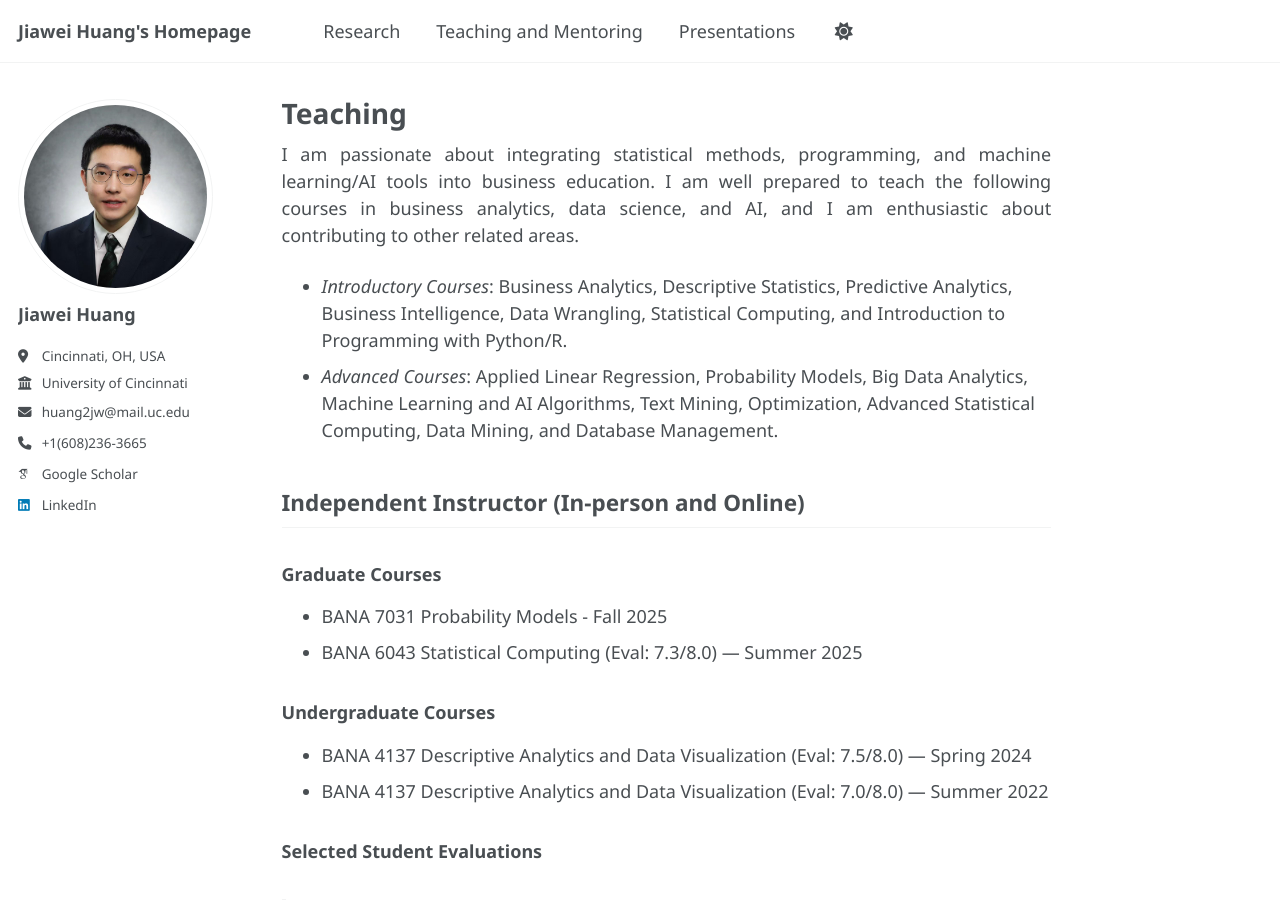
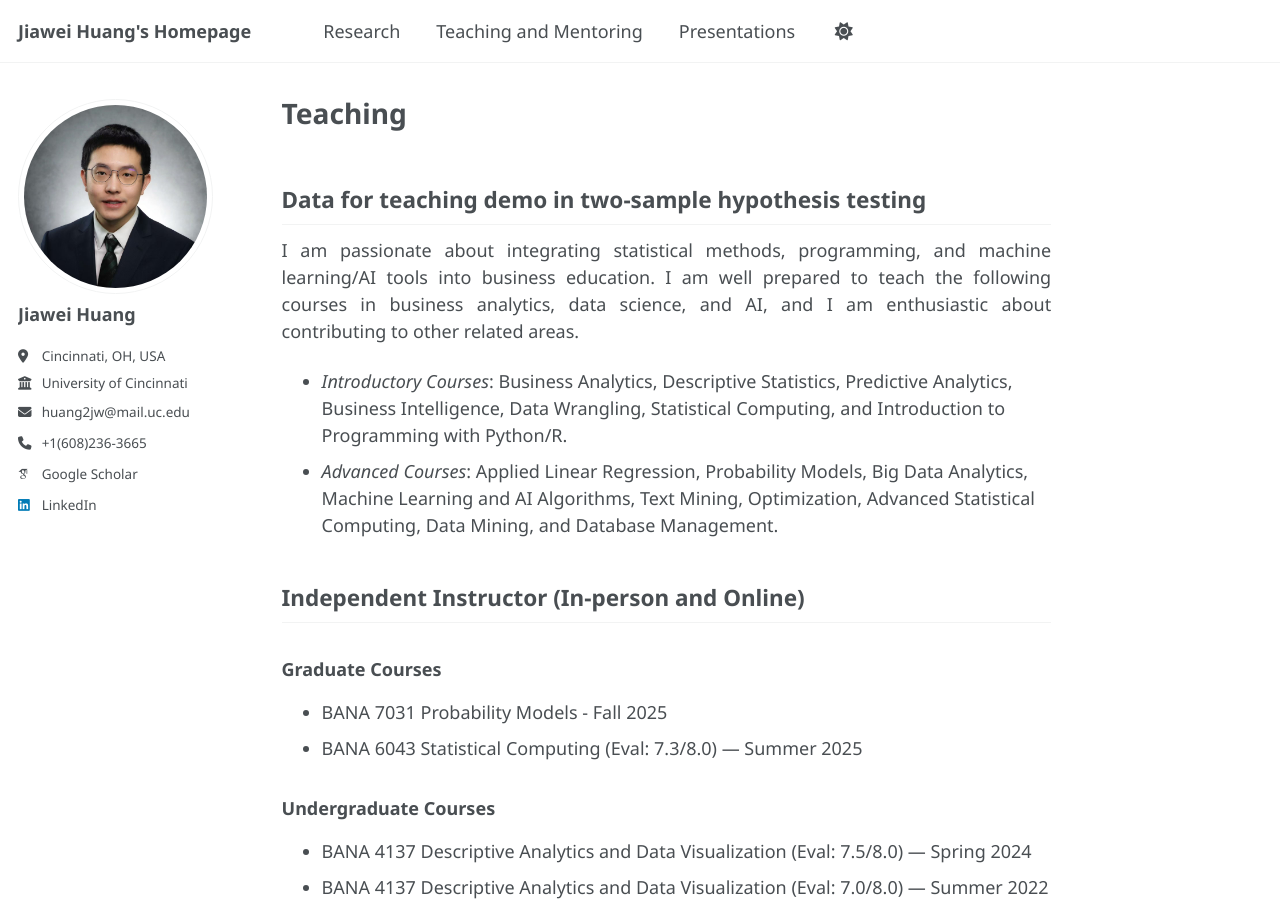
Before and after one commit to Jiawei98/Jiawei98.github.io, a Jekyll site: the page built from _pages/teaching.md, in a window 1280 px wide and 900 px high. Built offline with Jekyll 4.4.1, drawn with Linux system fonts in a browser that asks for light colours; some web fonts are replaced; a script that is not in the unit is left out.

Commit message:
Update teaching.md

```diff
--- a/_pages/teaching.md
+++ b/_pages/teaching.md
@@ -3,6 +3,12 @@ permalink: /teaching/
 title: "Teaching"
 author_profile: true
 ---
+
+## Data for teaching demo in two-sample hypothesis testing
+
+
+
+
 
 I am passionate about integrating statistical methods, programming, and machine learning/AI tools into business education. I am well prepared to teach the following courses in business analytics, data science, and AI, and I am enthusiastic about contributing to other related areas.
 
```
